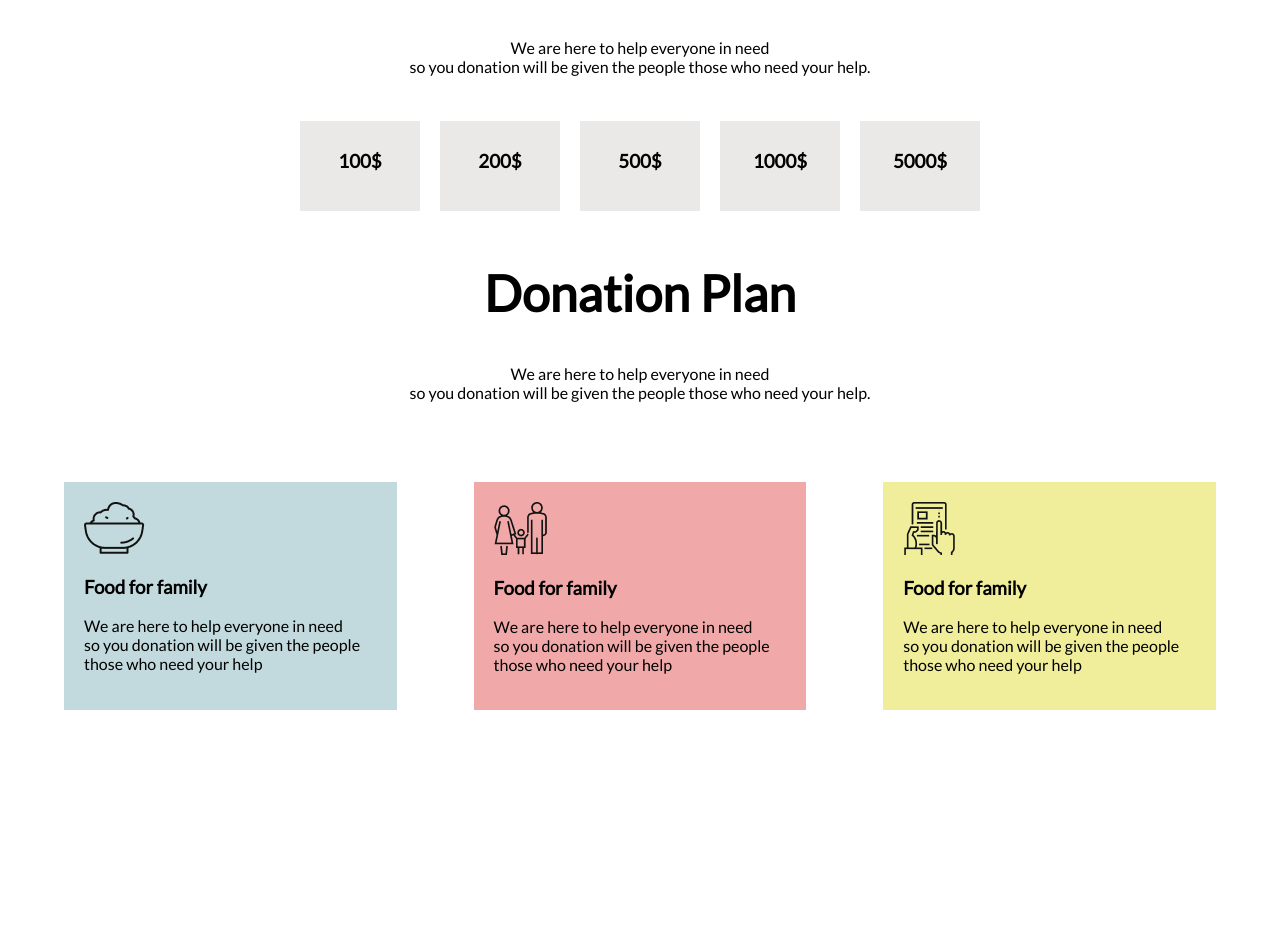
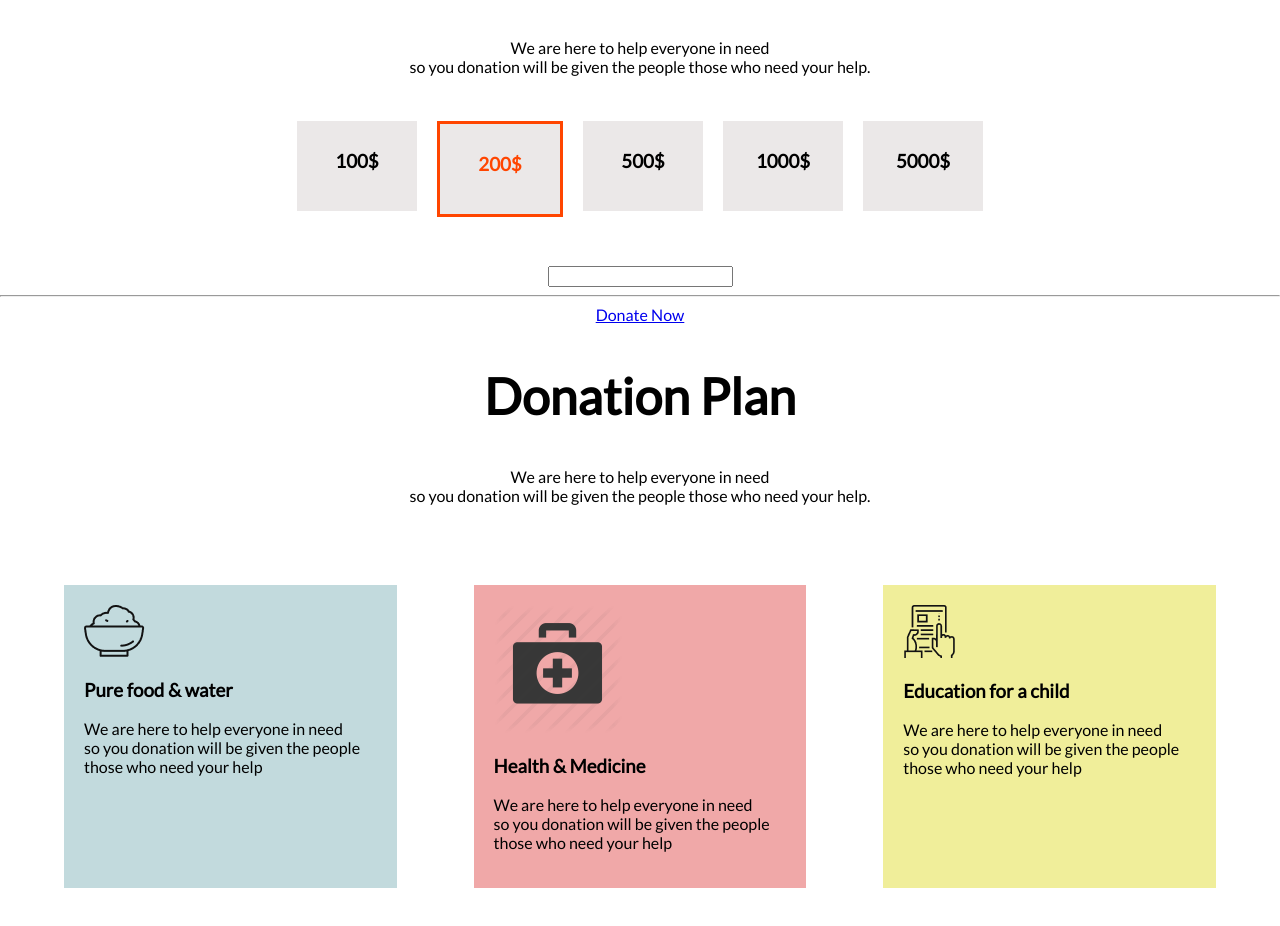
Before and after one commit to Prodipm6/assignment-1, a plain HTML site: page index.html in a window 1280 px wide. Shown: the part 774-1700 px from the top of the page. Before the commit the page ends 1548 px from the top, so only its background shows below. Drawn offline with Linux system fonts and the light colour scheme.

Commit message:
h3 added

```diff
--- a/index.html
+++ b/index.html
@@ -30,7 +30,7 @@
             <div class="box">
                 <h3>100$</h3>
             </div>
-            <div class="box">
+            <div class="box border-box">
                 <h3>200$</h3>
             </div>
             <div class="box">
@@ -42,6 +42,10 @@
             <div class="box">
                 <h3>5000$</h3>
             </div>
+        </div> <br><br>
+        <div>
+            <input type="text" value=""> <hr>
+            <a href="#">Donate Now</a>
         </div>
     </section>
 
@@ -56,21 +60,21 @@
                 <div>
                     <img src="./icons/food.png" alt="">
                 </div>
-                <h3>Food for family</h3>
+                <h3>Pure food & water</h3>
                 <p>We are here to help everyone in need <br> so you donation will be given the people those who need your help</p>
             </div>
             <div class="plan-two">
                 <div>
-                    <img src="./icons/shelter.png" alt="">
+                    <img src="./icons/medicine.png" alt="">
                 </div>
-                <h3>Food for family</h3>
+                <h3>Health & Medicine</h3>
                 <p>We are here to help everyone in need <br> so you donation will be given the people those who need your help</p>
             </div>
             <div class="plan-three">
                 <div>
                     <img src="./icons/Frame-1.png" alt="">
                 </div>
-                <h3>Food for family</h3>
+                <h3>Education for a child</h3>
                 <p>We are here to help everyone in need <br> so you donation will be given the people those who need your help</p>
             </div>
         </div>
--- a/style.css
+++ b/style.css
@@ -57,6 +57,10 @@ body{
     position: center;
     justify-content: center;
 }
+.border-box{
+    border: 3px solid orangered;
+    color: orangered;
+}
 .box{
     text-align: center;
     width: 100px;
```
Also changed, not shown: icons/medicine.png (added).
